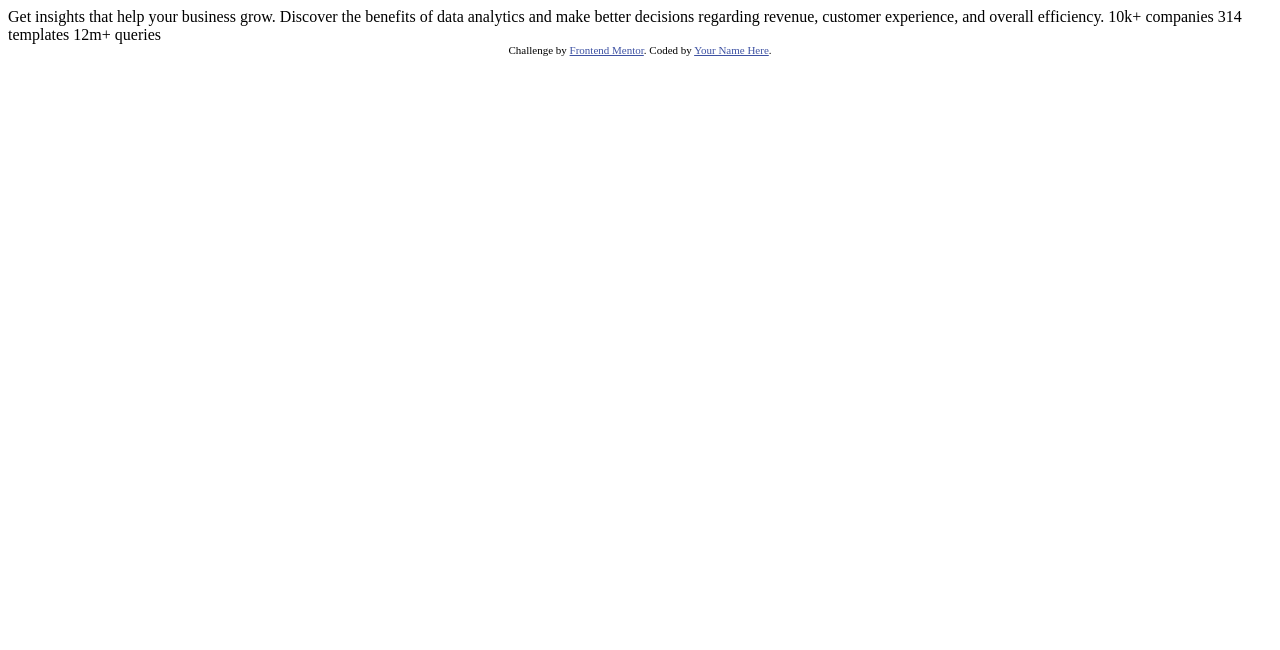
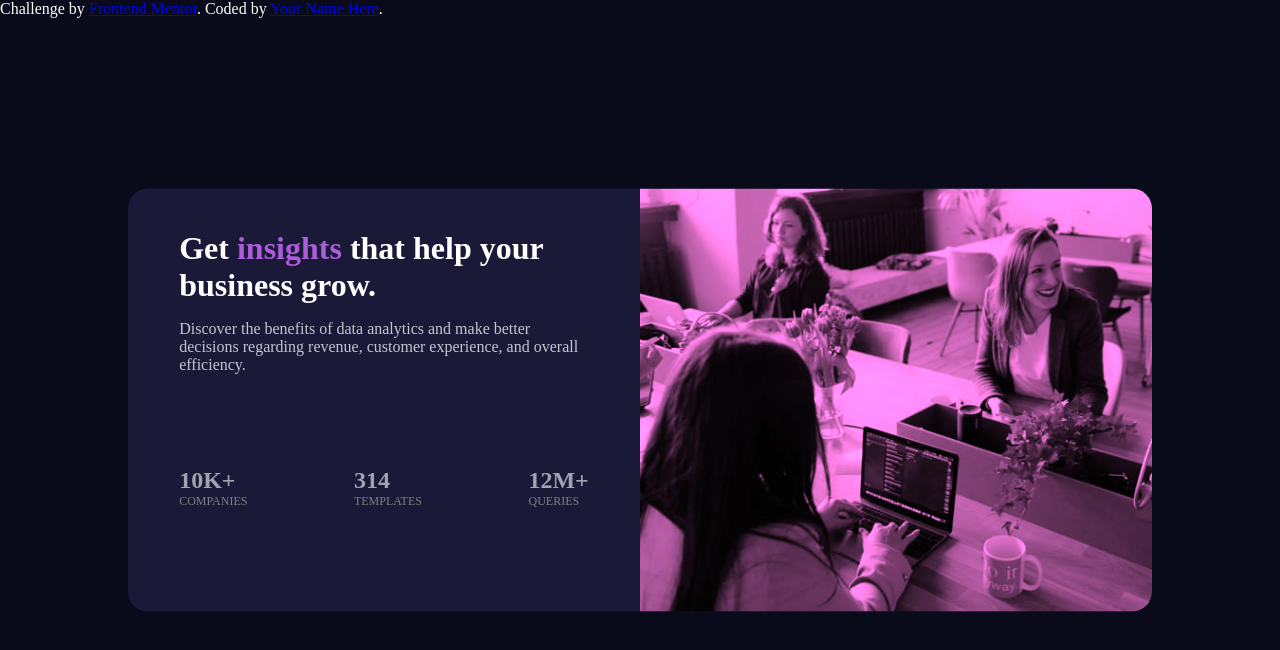
Before and after one commit to zsoolti8917/Stats-preview-card-component, a plain HTML site: page index.html in a window 1280 px wide. Drawn offline with Linux system fonts and the light colour scheme.

Commit message:
Finished project

```diff
--- /dev/null
+++ b/css/style.css
@@ -0,0 +1,114 @@
+*{
+    margin: 0;
+    padding: 0;
+    box-sizing: border-box;
+}
+
+body{
+    background-color: hsl(233, 47%, 7%);
+    color: white;
+    min-height: 100vh;
+    position: relative;
+}
+
+/* .hero, .left, .text-card, .title, .text, .data-card{
+    border: 2px solid red;
+} */
+
+.hero{
+position: absolute;
+left: 50%;
+top: 50%;
+transform: translate(-50%,-50%);
+display: flex;
+flex-direction: row;
+
+justify-content: center;
+flex-grow: 1;
+width: 80%;
+background-color: hsl(244, 38%, 16%);
+border-radius: 20px;
+overflow: hidden;
+
+}
+
+.left{
+flex-grow: 1;
+flex-basis: 50%;
+position: relative;
+
+}
+
+img{
+    display: block;
+    max-width: 100%;
+    height: auto;
+     filter: grayscale(100%) brightness(70%) sepia(50%) hue-rotate(-100deg) saturate(500%) contrast(1);
+
+}
+.right{
+flex-grow: 1;
+flex-basis: 50%;
+background-color: black;
+}
+
+
+
+
+
+.text-card{
+    display: flex;
+flex-direction: column;
+
+justify-content: center;
+position: absolute;
+    height: 80%;
+    width: 80%;
+    left: 50%;
+top: 50%;
+transform: translate(-50%,-50%);
+
+}
+
+.text{
+    margin-top: 1rem;
+    color: hsla(0, 0%, 100%, 0.75);
+}
+
+/* .data-card{
+display: grid;
+height: 100%;
+grid-template-columns: 1fr 1fr 1fr;
+grid-template-rows: 1fr 1fr;
+justify-items: center;
+align-items: center;
+text-transform: uppercase;
+
+} */
+
+.data-card{
+    margin-top: 2rem;
+    height: 100%;
+    display: flex;
+    gap: 5px;
+    align-items: center;
+    justify-content: space-between;
+    text-transform: uppercase;
+
+
+}
+
+.data-card-title{
+    font-size: 24px;
+    color:hsla(0, 0%, 100%, 0.6);
+    font-weight: 700;
+}
+
+.data-card-text{
+    font-size: 12px;
+    color: gray;
+}
+
+#text-wrap{
+    color: hsl(277, 64%, 61%);
+}
--- a/index.html
+++ b/index.html
@@ -1,33 +1,87 @@
 <!DOCTYPE html>
 <html lang="en">
+
 <head>
   <meta charset="UTF-8">
-  <meta name="viewport" content="width=device-width, initial-scale=1.0"> <!-- displays site properly based on user's device -->
+  <meta name="viewport" content="width=device-width, initial-scale=1.0">
+  <!-- displays site properly based on user's device -->
 
   <link rel="icon" type="image/png" sizes="32x32" href="./images/favicon-32x32.png">
-
+  <link rel="stylesheet" href="css/style.css">
   <title>Frontend Mentor | Stats preview card component</title>
 
   <!-- Feel free to remove these styles or customise in your own stylesheet 👍 -->
-  <style>
-    .attribution { font-size: 11px; text-align: center; }
-    .attribution a { color: hsl(228, 45%, 44%); }
-  </style>
+
 </head>
+
 <body>
 
-  Get insights that help your business grow.
+  <main>
+    <div class="hero">
+      <div class="left">
+        <div class="card">
+          <div class="text-card">
+            <div class="title">
+              <h1>Get <span id="text-wrap">insights</span> that help your business grow.</h1>
+            </div>
+            <div class="text">
+              <p>Discover the benefits of data analytics and make better decisions regarding revenue, customer
+                experience, and overall efficiency.</p>
+            </div>
+            <div class="data-card">
+              <!--               <p class="data-card-title">
+                10k+
+              </p>
+              <p class="data-card-text">
+                companies
+              </p>
+              <p class="data-card-title"> 314</p>
+              <p data-card-text>templates</p>
+              <p class="data-card-title">12m+</p>
+              <p data-card-text>queries</p>
 
-  Discover the benefits of data analytics and make better decisions regarding revenue, customer
-  experience, and overall efficiency.
+ -->
 
-  10k+ companies
-  314 templates
-  12m+ queries
+              <div class="data1">
+                <p class="data-card-title">
+                  10k+
+                </p>
+                <p class="data-card-text">
+                  companies
+              </div>
+              <div class="data2">
+                <p class="data-card-title"> 314</p>
+                <p class="data-card-text">templates</p>
+              </div>
 
-  <div class="attribution">
-    Challenge by <a href="https://www.frontendmentor.io?ref=challenge" target="_blank">Frontend Mentor</a>.
-    Coded by <a href="#">Your Name Here</a>.
-  </div>
+              <div class="data3">
+                <p class="data-card-title">12m+</p>
+              <p class="data-card-text">queries</p>
+              </div>
+
+            </div>
+          </div>
+        </div>
+      </div>
+      <div class="right">
+        <img src="images/image-header-desktop.jpg" alt="header">
+      </div>
+    </div>
+
+
+
+
+
+
+  </main>
+
+  <footer>
+    <div class="attribution">
+      Challenge by <a href="https://www.frontendmentor.io?ref=challenge" target="_blank">Frontend Mentor</a>.
+      Coded by <a href="#">Your Name Here</a>.
+    </div>
+  </footer>
+
 </body>
+
 </html>
```
